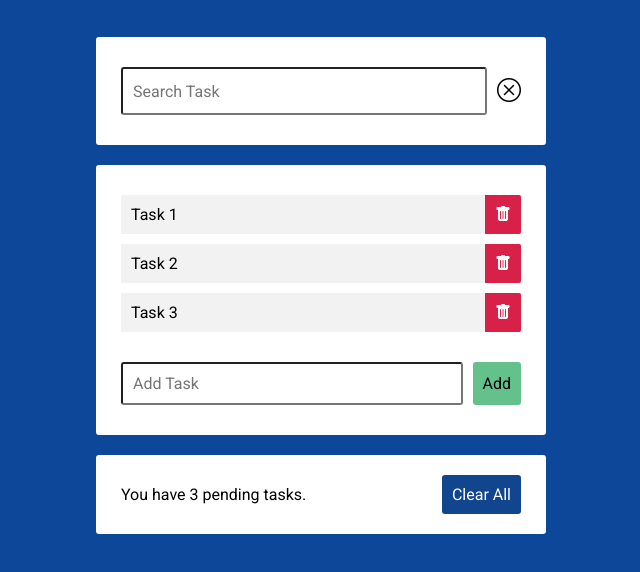
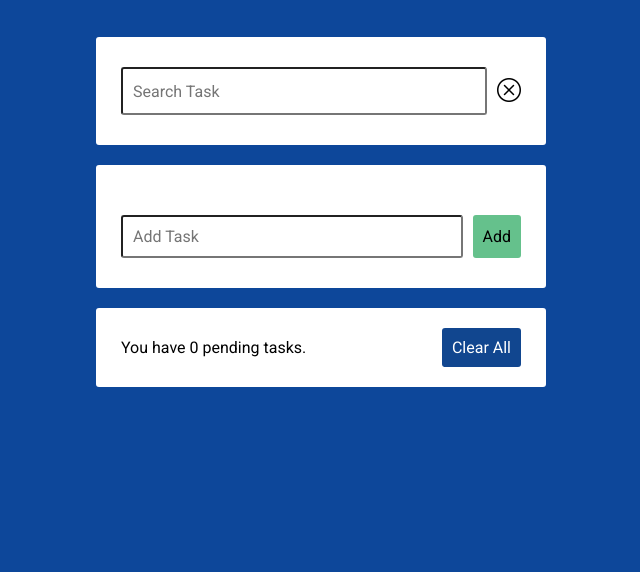
Before and after one commit to scanales01/to-do-manager-template, a plain HTML site: page index.html in a window 1280 px wide. Shown: the part 92-664 px from the top of the page, without its empty margins (319-959 px from the left). Drawn offline with nearby package versions, Linux system fonts and the light colour scheme.

Commit message:
Removed temporary list items

```diff
--- a/index.html
+++ b/index.html
@@ -28,18 +28,6 @@
                 </div>
                 <div class="task-box">
                     <ul class="tasks">
-                        <li>
-                            <span>Task 1</span>
-                            <i class="bi bi-trash-fill delete"></i>
-                        </li>
-                        <li>
-                            <span>Task 2</span>
-                            <i class="bi bi-trash-fill delete"></i>
-                        </li>
-                        <li>
-                            <span>Task 3</span>
-                            <i class="bi bi-trash-fill delete"></i>
-                        </li>
                     </ul>
                     <form class="add">
                         <input type="text" name="task" placeholder="Add Task" autocomplete="off">
```
